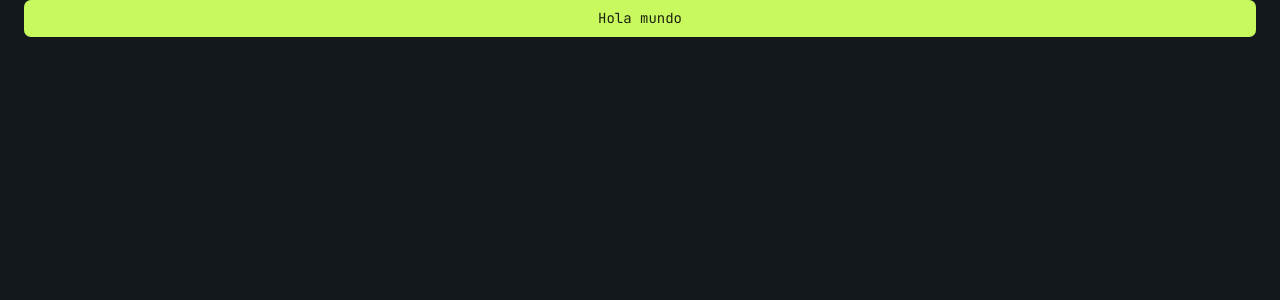
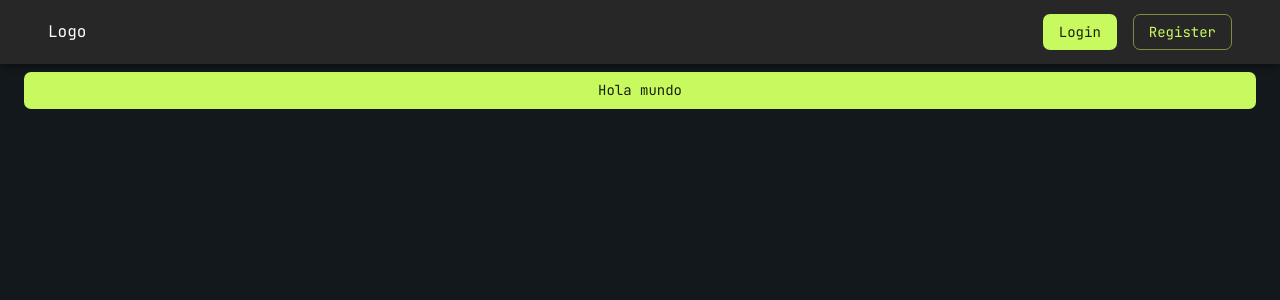
Before and after one commit to Edwardb11/rick-morty-react-mui, a React (Create React App) app: page / in a window 1280 px wide. Shown: the top 300 px of the page. Built offline with nearby package versions, Linux system fonts and the light colour scheme.

Commit message:
feat: NavBar

```diff
--- a/src/App.tsx
+++ b/src/App.tsx
@@ -1,11 +1,17 @@
-import React from 'react';
-import { Button, Container } from '@mui/material';
+import React from "react";
+import { Button, Container } from "@mui/material";
+import { NavBar } from "./common/NavBar";
 
 function App() {
   return (
-   <Container maxWidth='xl'>
-     <Button fullWidth variant='contained'>Hola mundo</Button>
-   </Container>
+    <div>
+      <NavBar />
+      <Container sx={{mt:9}} maxWidth="xl">
+        <Button fullWidth variant="contained">
+          Hola mundo
+        </Button>
+      </Container>
+    </div>
   );
 }
 
--- /dev/null
+++ b/src/common/NavBar.tsx
@@ -0,0 +1,41 @@
+import {
+  AppBar,
+  Box,
+  Button,
+  Container,
+  Grid,
+  Stack,
+  Toolbar,
+  Typography,
+} from "@mui/material";
+
+export const NavBar: React.FC<{}> = () => {
+  return (
+    <div>
+      <Box sx={{ flexGrow: 1 }}>
+        <AppBar position="fixed">
+          <Toolbar>
+            <Container maxWidth="xl">
+              <Grid
+                container
+                direction="row"
+                justifyContent="space-between"
+                alignItems="center">
+                <Grid item>
+                  {" "}
+                  <Typography> Logo</Typography>{" "}
+                </Grid>
+                <Grid item>
+                  <Stack direction="row" spacing={2}>
+                    <Button variant="contained">Login</Button>{" "}
+                    <Button variant="outlined">Register</Button>{" "}
+                  </Stack>
+                </Grid>
+              </Grid>
+            </Container>
+          </Toolbar>
+        </AppBar>
+      </Box>
+    </div>
+  );
+};
```
